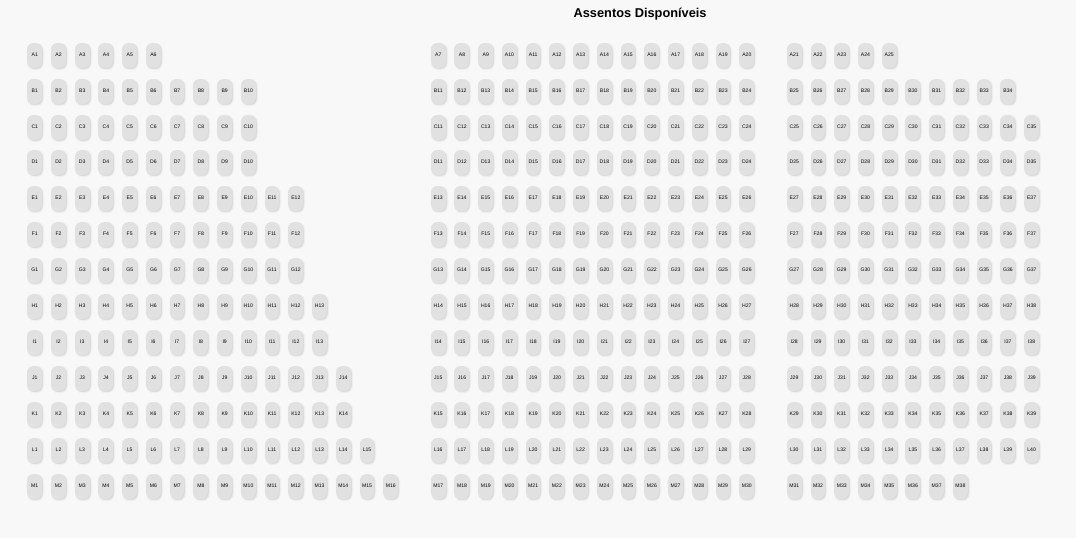
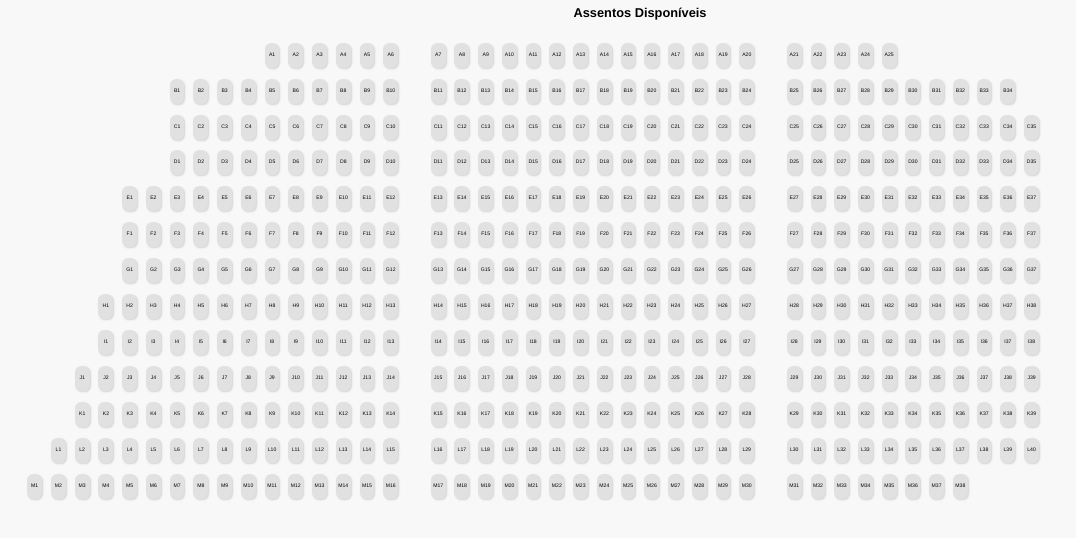
Before and after one commit to brunosobsil/diaconia-lagoinha, a plain HTML site: page index.html in a window 1280 px wide. Shown: the part 106-644 px from the top of the page, without its empty margins (0-1076 px from the left). Drawn offline with Linux system fonts and the light colour scheme.

Commit message:
ajuste layout cadeiras

```diff
--- a/script.js
+++ b/script.js
@@ -56,6 +56,7 @@ function exibirAssentos(assentosDisponiveis) {
 
         let assento = assentosDisponiveis[i];
 
+        // Troca de setores
         if(setorAtual !== assento.setor){
 
             if(cadeirasDistribuidasSetor < maxColunas[setorAtual]){
@@ -75,10 +76,22 @@ function exibirAssentos(assentosDisponiveis) {
             cadeirasDistribuidasSetor = 0;
         }
 
+        // Ttroca de fileiras
         if(fileiraAtual !== assento.fileira){
             tr = document.createElement('tr');
             table.appendChild(tr);
             fileiraAtual = assento.fileira;
+        }
+
+        // Alinha a direita caso necessário
+        if(layout_cadeiras.alinhamentoSetores[setorAtual] === 'right' && cadeirasDistribuidasSetor === 0){
+            let diferenca = maxColunas[setorAtual] - layout_cadeiras.fileiras[fileiraAtual][setorAtual];
+            for(let c = 0; c < diferenca; c++){
+                td = document.createElement('td');
+                td.className = 'assento corredor';
+                tr.appendChild(td);
+                cadeirasDistribuidasSetor++;
+            }
         }
 
         td = document.createElement('td');
```
Also changed, not shown: index.html (line endings or trailing spaces).
